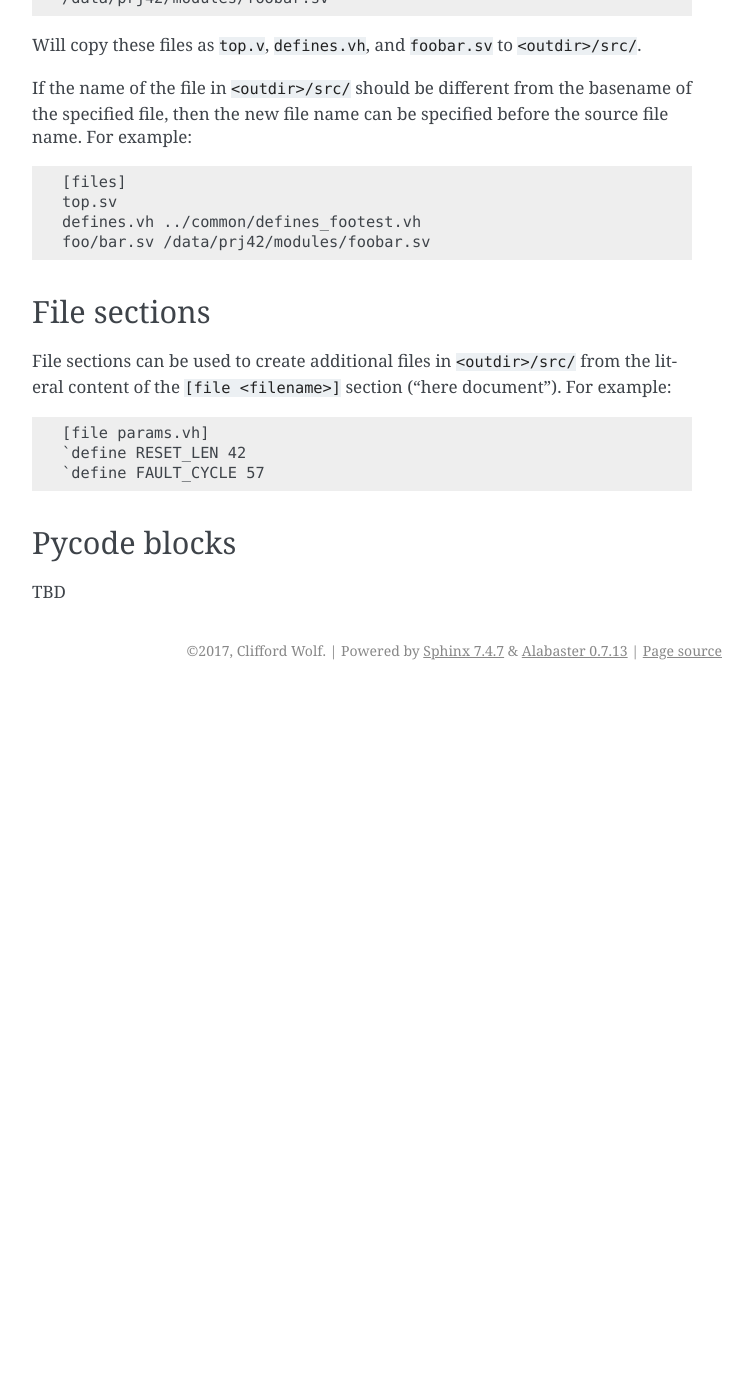
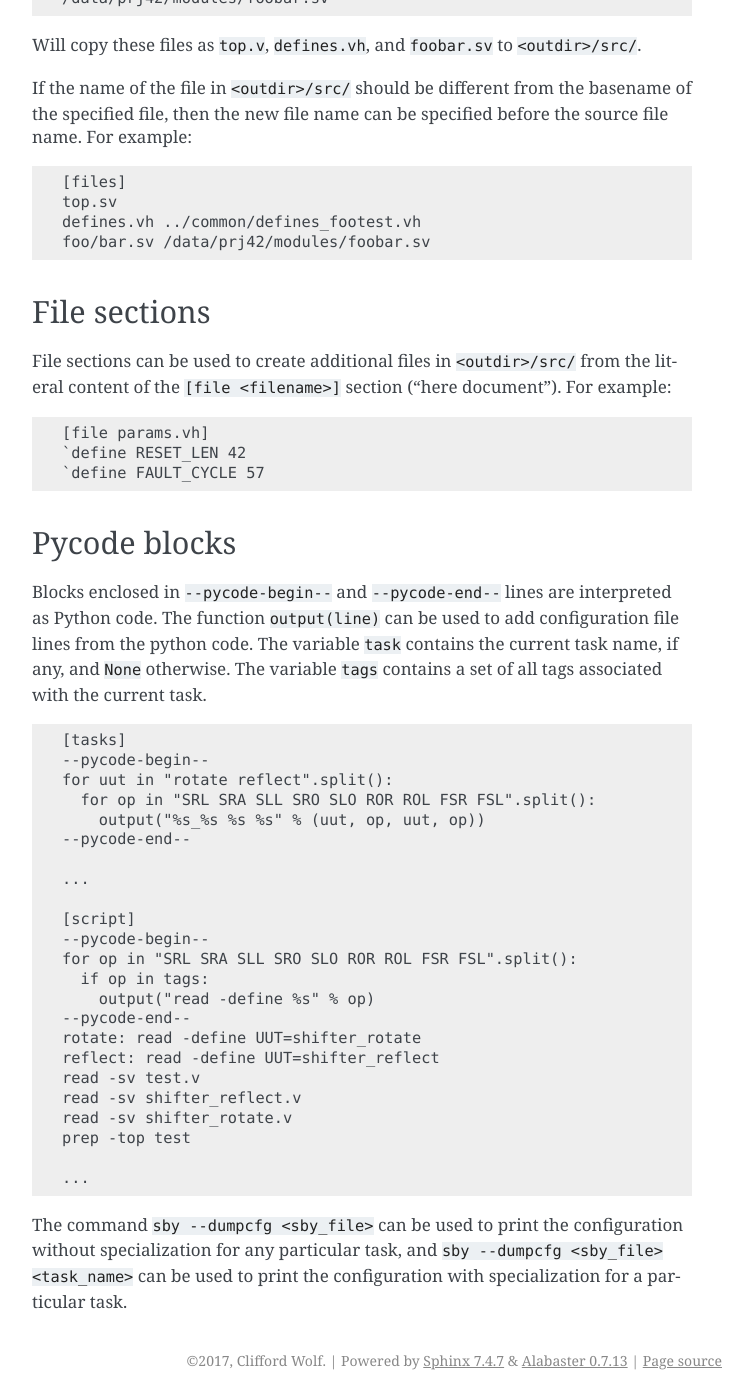
Before and after one commit to YosysHQ/sby, a Sphinx documentation site: the page built from docs/source/reference.rst, in a window 1280 px wide and 1400 px high, scrolled down 6909 px. Shown: the whole window, without its empty margins (388-1141 px from the left). Built offline with Sphinx 7.4.7, drawn with Linux system fonts in a browser that asks for light colours; before the commit the page ends 7599 px from its top, so only the background shows below that.

Commit message:
Improve sby file pycode/tasks handling
Signed-off-by: Clifford Wolf <clifford@clifford.at>

```diff
--- a/docs/source/reference.rst
+++ b/docs/source/reference.rst
@@ -369,4 +369,38 @@ example:
 Pycode blocks
 -------------
 
-TBD
+Blocks enclosed in ``--pycode-begin--`` and ``--pycode-end--`` lines are interpreted
+as Python code. The function ``output(line)`` can be used to add configuration
+file lines from the python code. The variable ``task`` contains the current task name,
+if any, and ``None`` otherwise. The variable ``tags`` contains a set of all tags
+associated with the current task.
+
+.. code-block:: text
+
+   [tasks]
+   --pycode-begin--
+   for uut in "rotate reflect".split():
+     for op in "SRL SRA SLL SRO SLO ROR ROL FSR FSL".split():
+       output("%s_%s %s %s" % (uut, op, uut, op))
+   --pycode-end--
+
+   ...
+
+   [script]
+   --pycode-begin--
+   for op in "SRL SRA SLL SRO SLO ROR ROL FSR FSL".split():
+     if op in tags:
+       output("read -define %s" % op)
+   --pycode-end--
+   rotate: read -define UUT=shifter_rotate
+   reflect: read -define UUT=shifter_reflect
+   read -sv test.v
+   read -sv shifter_reflect.v
+   read -sv shifter_rotate.v
+   prep -top test
+
+   ...
+
+The command ``sby --dumpcfg <sby_file>`` can be used to print the configuration without
+specialization for any particular task, and ``sby --dumpcfg <sby_file> <task_name>`` can
+be used to print the configuration with specialization for a particular task.
```
Also changed, not shown: 1 other file.
